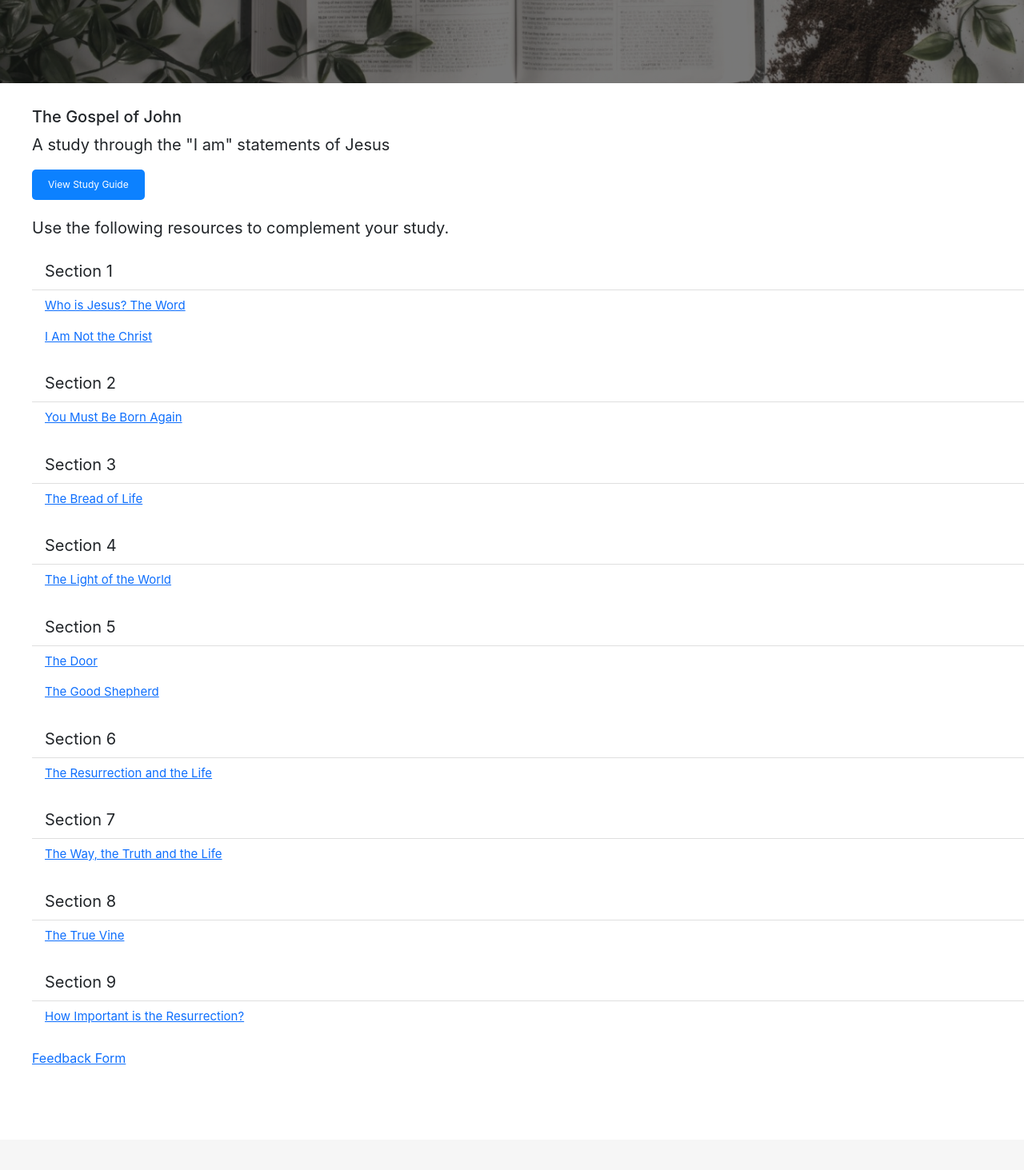
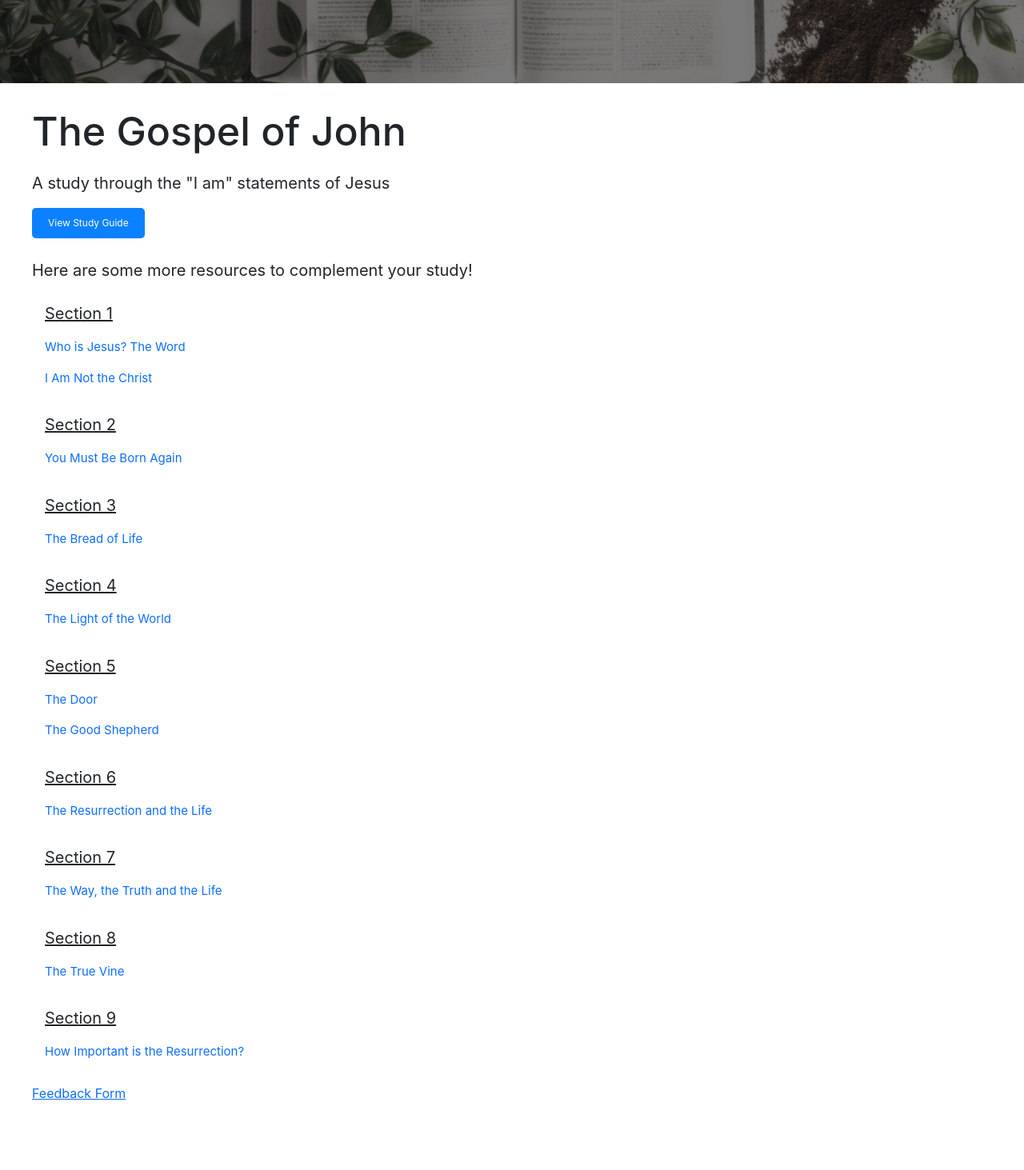
Before and after one commit to graceoncampus/goc-web-v3, a React (Create React App) app: page /JohnStudyGuide in a window 1280 px wide. Shown: the part 380-1843 px from the top of the page at 80% size. Built offline with nearby package versions, Linux system fonts and the light colour scheme; no server answers; what aws-amplify would draw is missing.

Commit message:
Change font

```diff
--- a/src/Components/User/Resources/JohnStudyGuide.scss
+++ b/src/Components/User/Resources/JohnStudyGuide.scss
@@ -56,7 +56,8 @@ h1 {
 }
 
 h2 {
-    font-size: 20px;
+    font-size: 50px;
+    margin-bottom: 20px;
 }
 
 p {
@@ -69,6 +70,15 @@ p {
 
 .card-header {
     font-size: 20px;
+    text-decoration: underline;
+}
+
+.list-group-item a {
+    text-decoration: none;
+}
+
+.list-group {
+    list-style-type: disc;
 }
 
 .btn-btn-primary {
@@ -95,6 +105,10 @@ p {
 .btn-btn-primary:active {
     background-color: #004085;
     transform: scale(0.98);
+}
+
+.section-title {
+    margin-bottom: 25px;
 }
 
 .btn-btn-primary {
@@ -126,6 +140,9 @@ p {
 
     &-header {
         background-color: transparent;
+        border-bottom: none;
+        /* This removes the bottom border if it exists */
+
     }
 
     .list-group {
--- a/src/Components/User/Resources/JohnStudyGuide.tsx
+++ b/src/Components/User/Resources/JohnStudyGuide.tsx
@@ -23,11 +23,11 @@ export const StudyGuideBody = () => {
                     </a>
 
                 </div>
-                <p className="study-paragraph">Use the following resources to complement your study.</p>
+                <p className="study-paragraph">Here are some more resources to complement your study!</p>
                 <div className="sections">
                     <div className="card mb-3">
                         <div className="card-header">Section 1</div>
-                        <ul className="list-group list-group-flush">
+                        <ul className="list-group">
                             <li className="list-group-item"><a href="https://www.gracechurch.org/sermons/14063">Who is Jesus? The Word</a></li>
                             <li className="list-group-item"><a href="https://www.gracechurch.org/sermons/15003">I Am Not the Christ</a></li>
                         </ul>
@@ -35,28 +35,28 @@ export const StudyGuideBody = () => {
 
                     <div className="card mb-3">
                         <div className="card-header">Section 2</div>
-                        <ul className="list-group list-group-flush">
+                        <ul className="list-group">
                             <li className="list-group-item"><a href="https://www.gracechurch.org/sermons/4801">You Must Be Born Again</a></li>
                         </ul>
                     </div>
 
                     <div className="card mb-3">
                         <div className="card-header">Section 3</div>
-                        <ul className="list-group list-group-flush">
+                        <ul className="list-group">
                             <li className="list-group-item"><a href="https://www.gracechurch.org/sermons/15008">The Bread of Life</a></li>
                         </ul>
                     </div>
 
                     <div className="card mb-3">
                         <div className="card-header">Section 4</div>
-                        <ul className="list-group list-group-flush">
+                        <ul className="list-group">
                             <li className="list-group-item"><a href="https://www.gracechurch.org/sermons/15026">The Light of the World</a></li>
                         </ul>
                     </div>
 
                     <div className="card mb-3">
                         <div className="card-header">Section 5</div>
-                        <ul className="list-group list-group-flush">
+                        <ul className="list-group">
                             <li className="list-group-item"><a href="https://www.gracechurch.org/sermons/15045">The Door</a></li>
                             <li className="list-group-item"><a href="http://example.com/i-am-not-christ">The Good Shepherd</a></li>
                         </ul>
@@ -64,28 +64,28 @@ export const StudyGuideBody = () => {
 
                     <div className="card mb-3">
                         <div className="card-header">Section 6</div>
-                        <ul className="list-group list-group-flush">
+                        <ul className="list-group">
                             <li className="list-group-item"><a href="https://www.gracechurch.org/sermons/15084">The Resurrection and the Life</a></li>
                         </ul>
                     </div>
 
                     <div className="card mb-3">
                         <div className="card-header">Section 7</div>
-                        <ul className="list-group list-group-flush">
+                        <ul className="list-group">
                             <li className="list-group-item"><a href="https://www.gracechurch.org/sermons/15101">The Way, the Truth and the Life</a></li>
                         </ul>
                     </div>
 
                     <div className="card mb-3">
                         <div className="card-header">Section 8</div>
-                        <ul className="list-group list-group-flush">
+                        <ul className="list-group">
                             <li className="list-group-item"><a href="https://www.gracechurch.org/sermons/15115">The True Vine</a></li>
                         </ul>
                     </div>
 
                     <div className="card mb-3">
                         <div className="card-header">Section 9</div>
-                        <ul className="list-group list-group-flush">
+                        <ul className="list-group">
                             <li className="list-group-item"><a href="https://www.gty.org/library/questions/QA66/every-easter-the-newspaper-runs-an-article-that-casts-doubt-on-the-resurrection-just-how-important-is-the-resurrection-to-the-christian-faith">How Important is the Resurrection?</a></li>
                         </ul>
                     </div>
```
